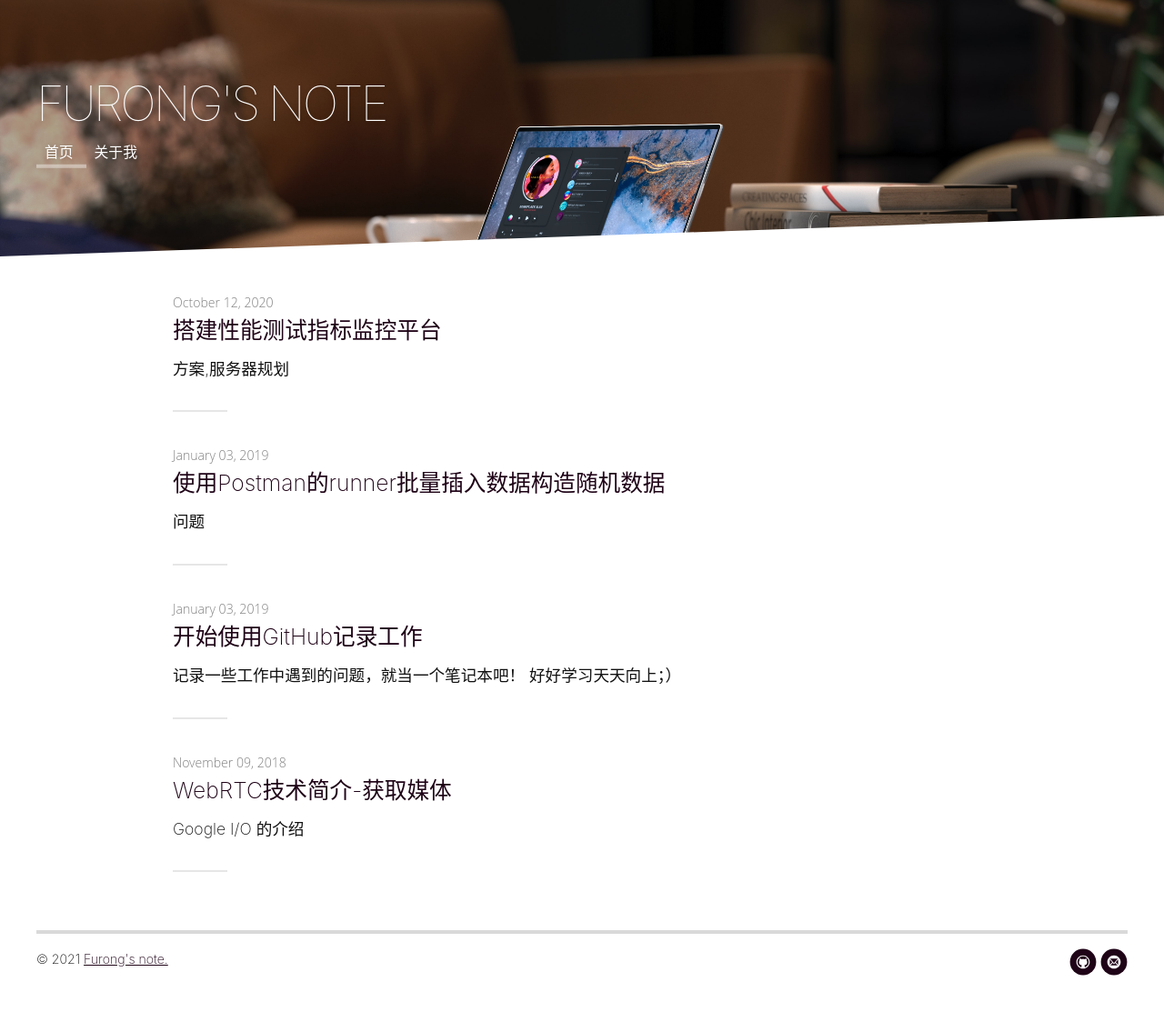
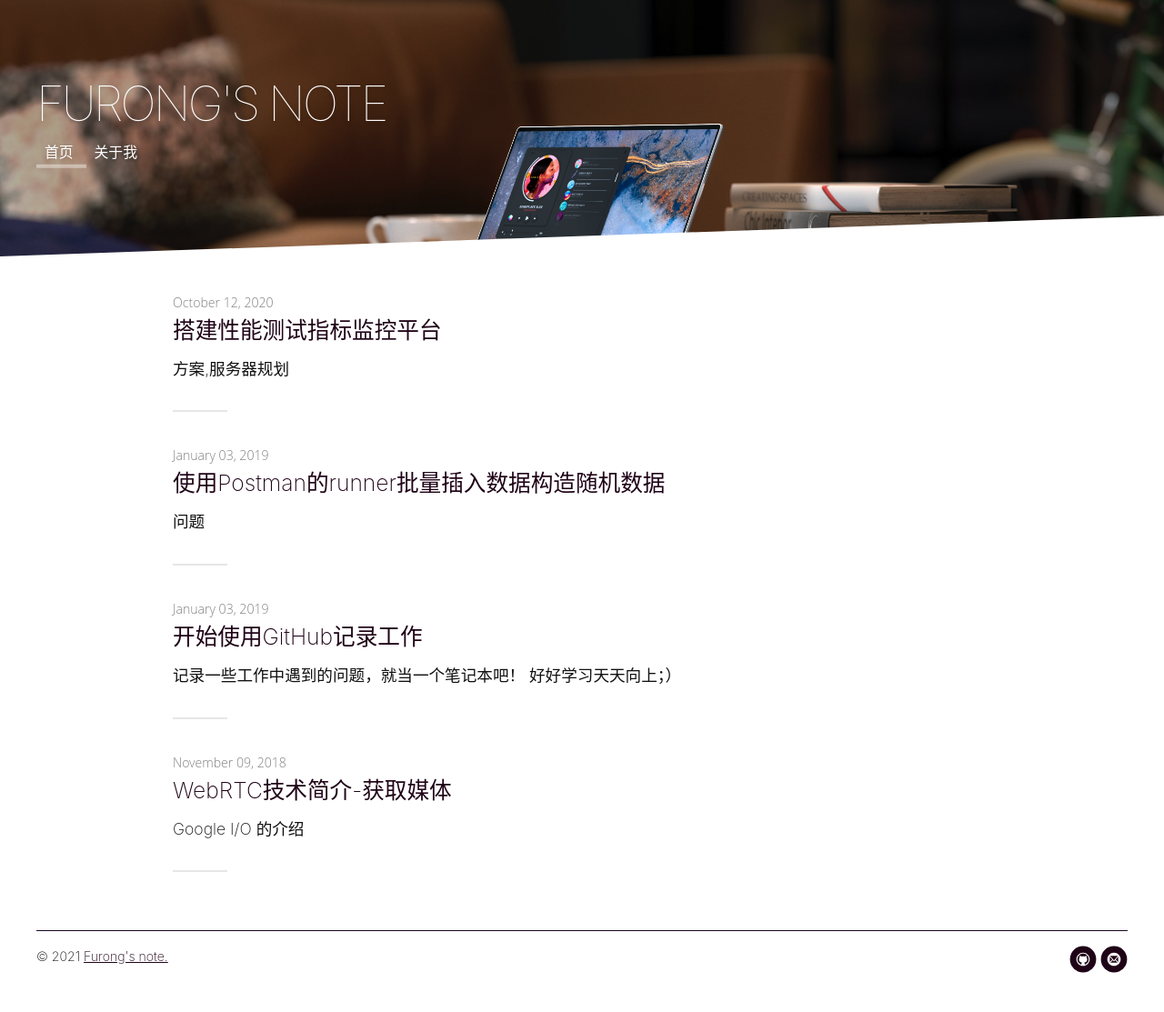
Before and after one commit to liangfurong/liangfurong.github.io, a Jekyll site: the page built from index.html, in a window 1280 px wide. Shown: the whole page at 91% size. Built offline with Jekyll 4.4.1, drawn with Linux system fonts in a browser that asks for light colours; nearby versions of some CDN libraries; library files that are not in the unit come from our copies; the list of posts is cut into pages by our own code; comment, search, counter and statistics services are not loaded.

Commit message:
add code

```diff
--- a/assets/css/style.css
+++ b/assets/css/style.css
@@ -809,7 +809,7 @@ dd {
 }
 
 .footer .container {
-	border-top: 4px solid #d9d9d9;
+	border-top: 1px solid #180622;
 	padding-top: .5em;
 	max-width: 90%
 }
```
